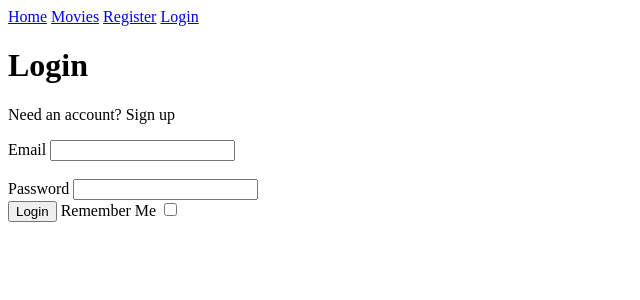
After one commit to ValkyrieCain/test, a Flask app: page /login in a window 1280 px wide. The commit adds this page. Shown: the top 300 px of the page, without its empty margins (0-640 px from the left). Run offline with Flask 2, Linux system fonts and the light colour scheme.

Commit message:
14/02/20

```diff
--- a/application/__init__.py
+++ b/application/__init__.py
@@ -1,9 +1,14 @@
+from flask_login import LoginManager
 from flask import Flask
 from flask_sqlalchemy import SQLAlchemy
 import os
+from flask_bcrypt import Bcrypt
 app=Flask(__name__)
 app.config['SQLALCHEMY_DATABASE_URI']= os.getenv('DB_URL')
 db = SQLAlchemy(app)
 from os import getenv
 app.config['SECRET_KEY']= getenv('MY_SECRET_KEY')
+bcrypt = Bcrypt(app)
+login_manager = LoginManager(app)
+login_manager.login_view = 'login'
 from application import routes
--- a/application/forms.py
+++ b/application/forms.py
@@ -1,6 +1,7 @@
 from flask_wtf import FlaskForm
-from wtforms import StringField, SubmitField
-from wtforms.validators import DataRequired, Length
+from wtforms import StringField, SubmitField,PasswordField, BooleanField
+from wtforms.validators import DataRequired, Length, Email, EqualTo, ValidationError
+from application.models import Users
 
 class PostRating(FlaskForm):
     title= StringField('Title:',
@@ -28,3 +29,50 @@ class PostRating(FlaskForm):
         ]
     )
     submit = SubmitField('Post!')
+
+
+
+class RegistrationForm(FlaskForm):
+    email = StringField('Email',
+        validators = [
+            DataRequired(),
+            Email()
+        ]
+    )
+    password = PasswordField('Password',
+        validators = [
+            DataRequired(),
+        ]
+    )
+    confirm_password = PasswordField('Confirm Password',
+        validators = [
+            DataRequired(),
+            EqualTo('password')
+        ]
+    )
+    submit = SubmitField('Sign Up')
+
+    def validate_email(self, email):
+        user = Users.query.filter_by(email=email.data).first()
+
+        if user:
+            raise ValidationError('Email already in use')
+
+
+
+class LoginForm(FlaskForm):
+    email = StringField('Email',
+        validators=[
+            DataRequired(),
+            Email()
+        ]
+    )
+
+    password = PasswordField('Password',
+        validators=[
+            DataRequired()
+        ]
+    )
+
+    remember = BooleanField('Remember Me')
+    submit = SubmitField('Login')
--- a/application/routes.py
+++ b/application/routes.py
@@ -1,16 +1,43 @@
-from flask import render_template, redirect, url_for
-from application import app, db
-from application.models import Movies
-from application.forms import PostRating
+from flask import render_template, redirect, url_for, request
+from flask_login import login_user, current_user, logout_user, login_required
+from application import app, db, bcrypt
+from application.models import Movies, Users
+from application.forms import PostRating, RegistrationForm, LoginForm
+
+@app.route('/register', methods=['GET', 'POST'])
+def register():
+    form = RegistrationForm()
+    if form.validate_on_submit():
+        hash_pw = bcrypt.generate_password_hash(form.password.data).decode('utf-8')
+        user = Users(email=form.email.data, password=hash_pw)
+        db.session.add(user)
+        db.session.commit()
+        return redirect(url_for('login'))
+    return render_template('register.html', title='Register', form=form)
+
+@app.route("/login", methods=['GET', 'POST'])
+def login():
+    if current_user.is_authenticated:
+        return redirect(url_for('home'))
+    form = LoginForm()
+    if form.validate_on_submit():
+        user=Users.query.filter_by(email=form.email.data).first()
+        if user and bcrypt.check_password_hash(user.password, form.password.data):
+            login_user(user, remember=form.remember.data)
+            next_page = request.args.get('next')
+            if next_page:
+                return redirect(next_page)
+            else:
+                return redirect(url_for('home'))
+    return render_template('login.html', title='Login', form=form)
 
 @app.route('/')
 @app.route('/home')
 def home():
 	postData= Movies.query.all()
 	return render_template('home.html', title='Home',posts=postData)
-@app.route('/register')
-def register():
-	return render_template('register.html', title='Register')
+
+@login_required
 @app.route('/movies', methods=['GET', 'POST'])
 def movies():
     form = PostRating()
@@ -31,3 +58,9 @@ def movies():
         print(form.errors)
 
     return render_template('movies.html', title='Movies', form=form)
+
+
+@app.route("/logout")
+def logout():
+    logout_user()
+    return redirect(url_for('login'))
--- a/application/templates/home.html
+++ b/application/templates/home.html
@@ -1,7 +1,7 @@
 <html>
 {% extends "layout.html" %}
 {% block body_content %}
-    <h1>Home Page</h1>
+    <h1>Movies Page!</h1>
     <p>Welcome to this web app!</p>
     {% for post in posts %}
         <div>
--- a/application/templates/layout.html
+++ b/application/templates/layout.html
@@ -2,5 +2,11 @@
 	<div class="navbar">
 	<a href="{{ url_for('home') }}">Home</a>
 	<a href="{{ url_for('movies') }}">Movies</a>
+	{% if current_user.is_authenticated is sameas false %}
+	<a href="{{ url_for('register') }}">Register</a>
+	<a href="{{ url_for('login') }}">Login</a>
+	{% else %}
+	<a href="{{ url_for('logout') }}">Logout</a>
+	{% endif %}
 	{% block body_content %} {% endblock %}
 </body>
--- /dev/null
+++ b/application/templates/login.html
@@ -0,0 +1,42 @@
+<html>
+{% extends "layout.html"  %}
+{% block body_content %}
+    <h1>Login</h1>
+    <p>Need an account? Sign up</p>
+    <div class='form'>
+        <form method='POST' action=''>
+            {{ form.hidden_tag() }}
+            <div class='form_group'>
+                {{ form.email.label }}
+                {{ form.email }}
+                {% if form.email.errors %}
+                    <div class='error'>
+                        {% for error in form.email.errors %}
+                            <span>{{ error }}</span>
+                        {% endfor %}
+                    </div>
+                {% endif %}
+            </div>
+            <br>
+            <!--Password and Check Password fields-->
+                {{ form.password.label }}
+                {{ form.password }}
+                {% if form.password.errors %}
+                    <div class='error'>
+                        {% for password in form.password.errors %}
+                            <span>{{ error }}</span>
+                        {% endfor %}
+                    </div>
+                 {% endif %}
+                </br>
+
+            <div class='form_group'>
+            {{ form.submit }}
+  	{{ form.remember.label }}
+	{{ form.remember }}
+        </form>
+</div>
+
+ {% endblock %}
+
+</html>
--- a/application/templates/movies.html
+++ b/application/templates/movies.html
@@ -1,6 +1,6 @@
 {% extends "layout.html"  %}
 <html>
-
+<h1>Add Page</h1>
 {% block body_content %}
 <!-- container for the form -->
     <div class='form'>
```
Also changed, not shown: application/models.py (+21 -1 lines), application/templates/register.html (+47 -0 lines), 1 other file.
